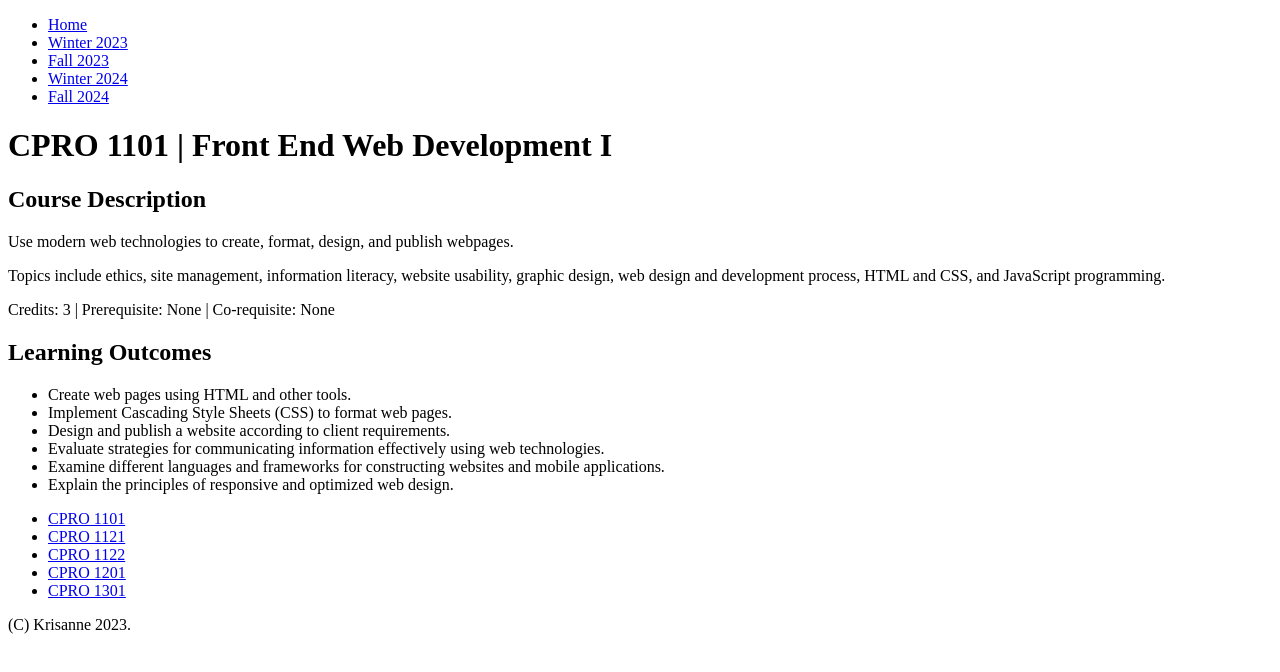
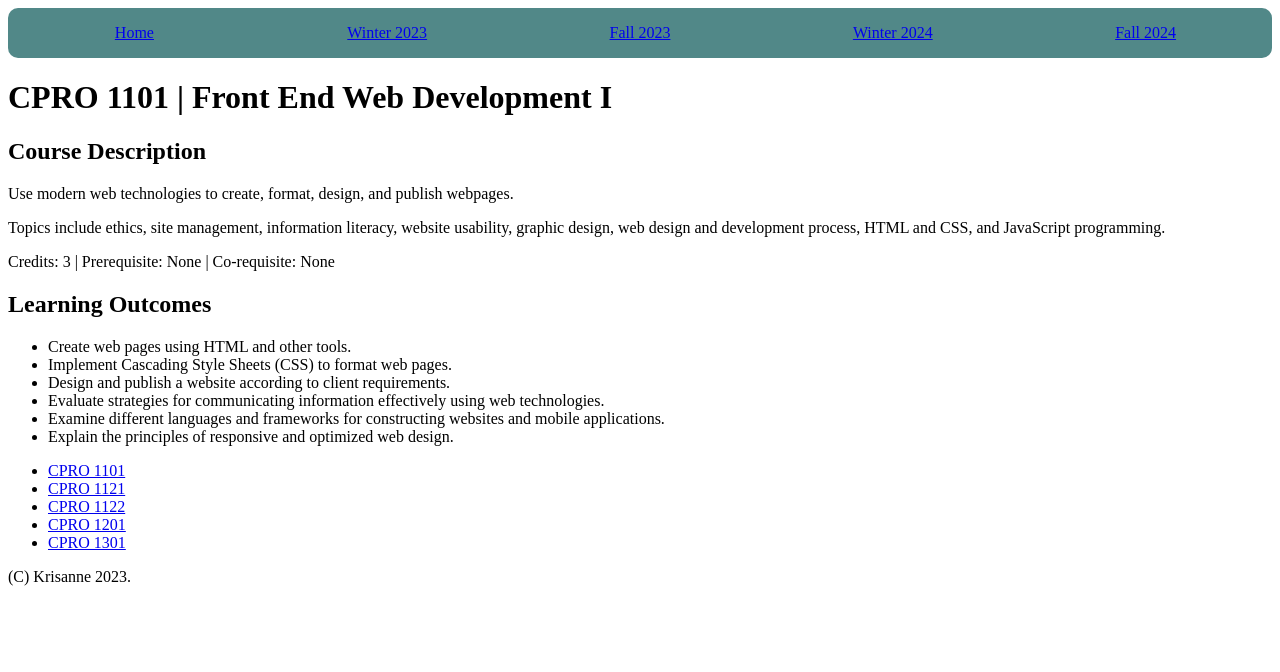
Before and after one commit to kriostt/kriostt, a plain HTML site: page cpro1101.html in a window 1280 px wide. Drawn offline with Linux system fonts and the light colour scheme.

Commit message:
Add files via upload

```diff
--- a/cpro1101.html
+++ b/cpro1101.html
@@ -3,6 +3,7 @@
   <head>
     <meta charset="utf-8" />
     <meta name="viewport" content="width=device-width" />
+    <link rel="stylesheet" href="style.css" />
     <title>CPRO 1101</title>
   </head>
 
```
Also changed, not shown: cpro1121.html (+1 -0 lines), cpro1122.html (+1 -0 lines), cpro1201.html (+1 -0 lines), cpro1301.html (+1 -0 lines).
